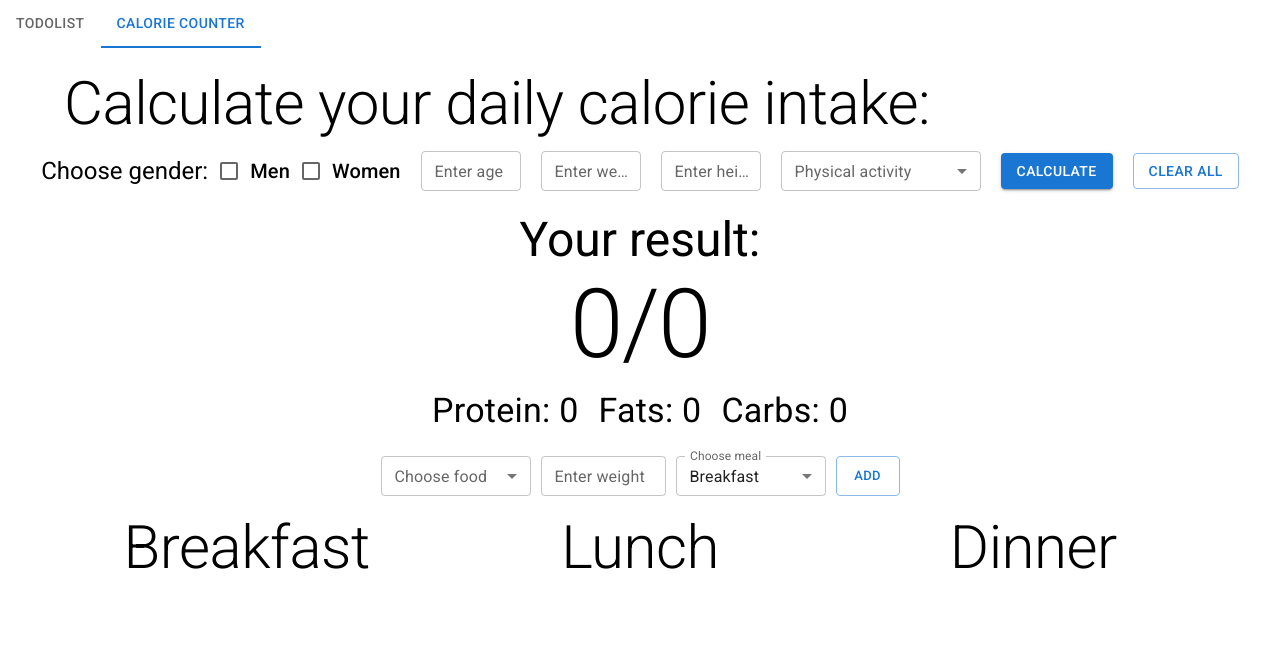
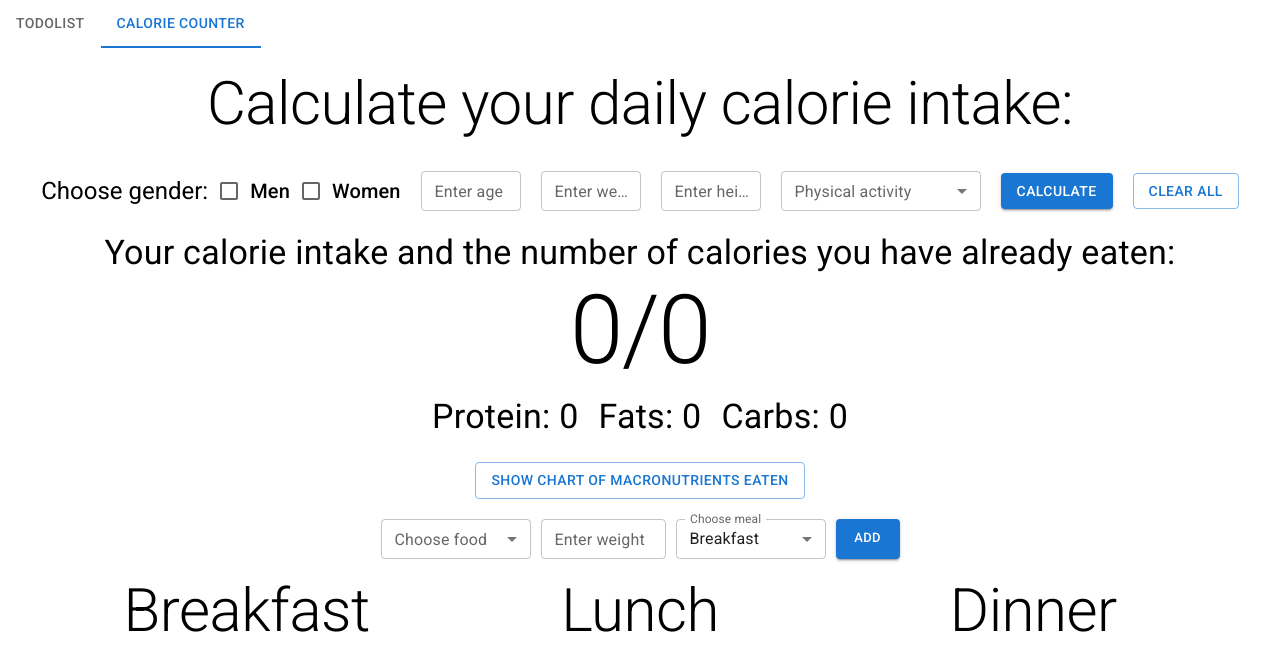
Before and after one commit to kittensgit/my-todo, a React (Create React App) app: page /calorie in a window 1280 px wide. Shown: the top 670 px of the page. Built offline with nearby package versions, Linux system fonts and the light colour scheme.

Commit message:
button for hide/show chart

```diff
--- a/src/components/meal/Meal.jsx
+++ b/src/components/meal/Meal.jsx
@@ -69,7 +69,6 @@ const Meal = ({
         const carbsDifference =
             updatedMeal.calculatedCarbs - oldMeal.calculatedCarbs;
 
-        // Вызываем changeEatenCalorie с разницей в калориях
         changeEatenCalorie(calorieDifference);
         changeEatenProtein(proteinDifference);
         changeEatenFats(fatsDifference);
--- a/src/components/meal/MealForm.jsx
+++ b/src/components/meal/MealForm.jsx
@@ -82,7 +82,7 @@ const MealForm = ({
                 <MenuItem value="Lunch">Lunch</MenuItem>
                 <MenuItem value="Dinner">Dinner</MenuItem>
             </TextField>
-            <Button size="small" variant="outlined" onClick={handleAddClick}>
+            <Button size="small" variant="contained" onClick={handleAddClick}>
                 Add
             </Button>
         </Box>
--- a/src/components/meal/NormaCalorie.jsx
+++ b/src/components/meal/NormaCalorie.jsx
@@ -13,6 +13,8 @@ const NormaCalorie = ({
     eatenProtein,
     eatenFats,
     eatenCarbs,
+    isShowChart,
+    toggleShowChart,
 }) => {
     const [normaCalorie, setNormaCalorie] = useState(0);
     const [isMenChecked, setIsMenChecked] = useState(false);
@@ -155,12 +157,17 @@ const NormaCalorie = ({
     };
 
     return (
-        <Box mx={3}>
+        <Box
+            display={'flex'}
+            alignItems={'center'}
+            justifyContent={'space-between'}
+            flexDirection={'column'}
+            mx={3}
+        >
             <Typography
                 sx={{
-                    marginLeft: '40px',
                     marginTop: '20px',
-                    marginBottom: '10px',
+                    marginBottom: '30px',
                 }}
                 variant="h2"
             >
@@ -247,13 +254,13 @@ const NormaCalorie = ({
                     marginTop: '20px',
                     textAlign: 'center',
                 }}
-                variant="h3"
+                variant="h4"
             >
-                Your result:
+                Your calorie intake and the number of calories you have already
+                eaten:
             </Typography>
             <Typography
                 sx={{
-                    textAlign: 'center',
                     marginBottom: '10px',
                 }}
                 variant="h1"
@@ -271,6 +278,17 @@ const NormaCalorie = ({
                     Carbs: {eatenCarbs}
                 </Typography>
             </Box>
+            <Button
+                onClick={() => {
+                    toggleShowChart();
+                }}
+                sx={{ marginBottom: '20px' }}
+                variant="outlined"
+            >
+                {isShowChart
+                    ? 'hide chart of macronutrients eaten'
+                    : 'show chart of macronutrients eaten'}
+            </Button>
         </Box>
     );
 };
--- a/src/components/pages/CaloriePage.jsx
+++ b/src/components/pages/CaloriePage.jsx
@@ -12,6 +12,7 @@ const CaloriePage = () => {
     const [eatenProtein, setEatenProtein] = useState(0);
     const [eatenFats, setEatenFats] = useState(0);
     const [eatenCarbs, setEatenCarbs] = useState(0);
+    const [isShowChart, setIsShowChart] = useState(false);
 
     useEffect(() => {
         loadEatenCalorieAndMacroFromLocalStorage();
@@ -70,6 +71,10 @@ const CaloriePage = () => {
         saveEatenCarbsToLocalStorage(sumEatenCarbs);
     };
 
+    const toggleShowChart = () => {
+        setIsShowChart(!isShowChart);
+    };
+
     const data = {
         labels: ['Protein', 'Fats', 'Carbs'],
         datasets: [
@@ -98,15 +103,17 @@ const CaloriePage = () => {
                 eatenProtein={eatenProtein}
                 eatenFats={eatenFats}
                 eatenCarbs={eatenCarbs}
+                isShowChart={isShowChart}
+                toggleShowChart={toggleShowChart}
             />
-            {eatenProtein && eatenFats && eatenCarbs ? (
+
+            {isShowChart ? (
                 <Box width={'400px'} margin={'0 auto'} mb={3}>
                     <Pie data={data} />
                 </Box>
             ) : (
                 <></>
             )}
-
             <Meals
                 changeEatenCalorie={changeEatenCalorie}
                 changeEatenProtein={changeEatenProtein}
```
